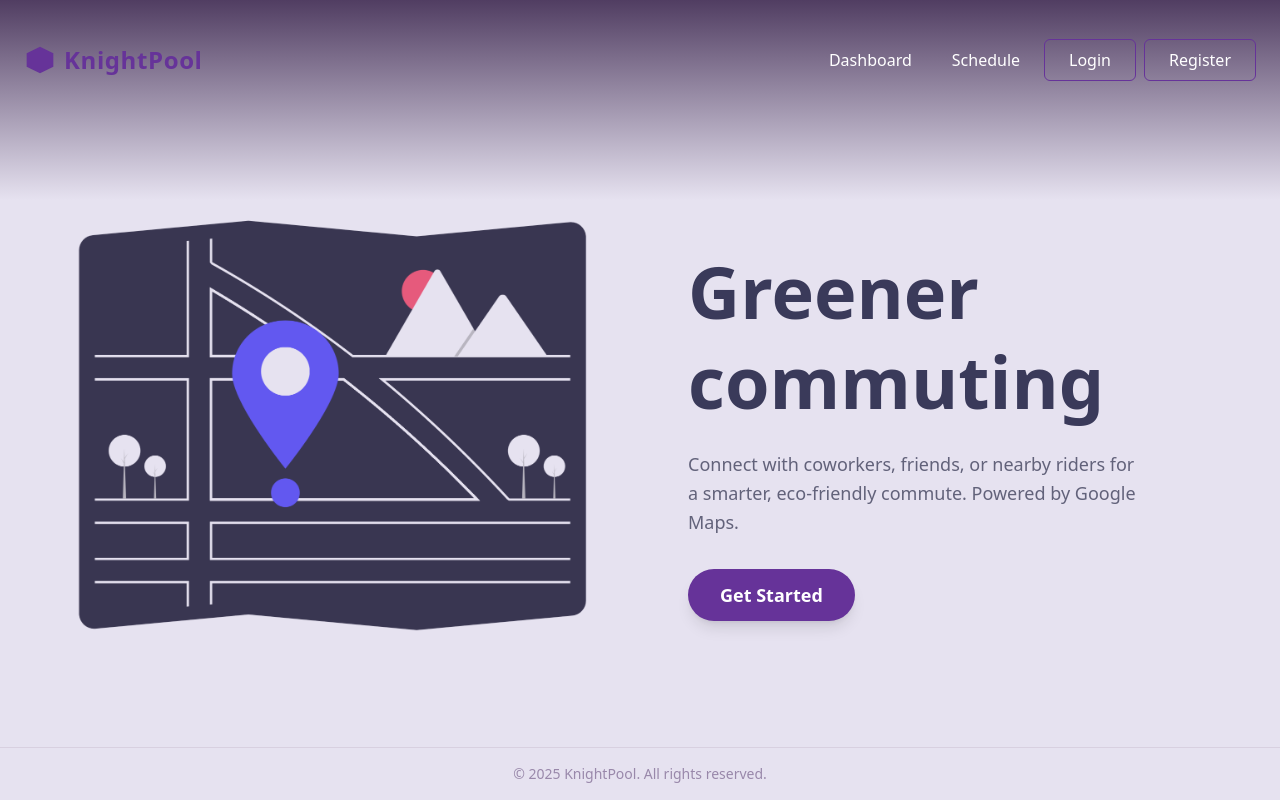
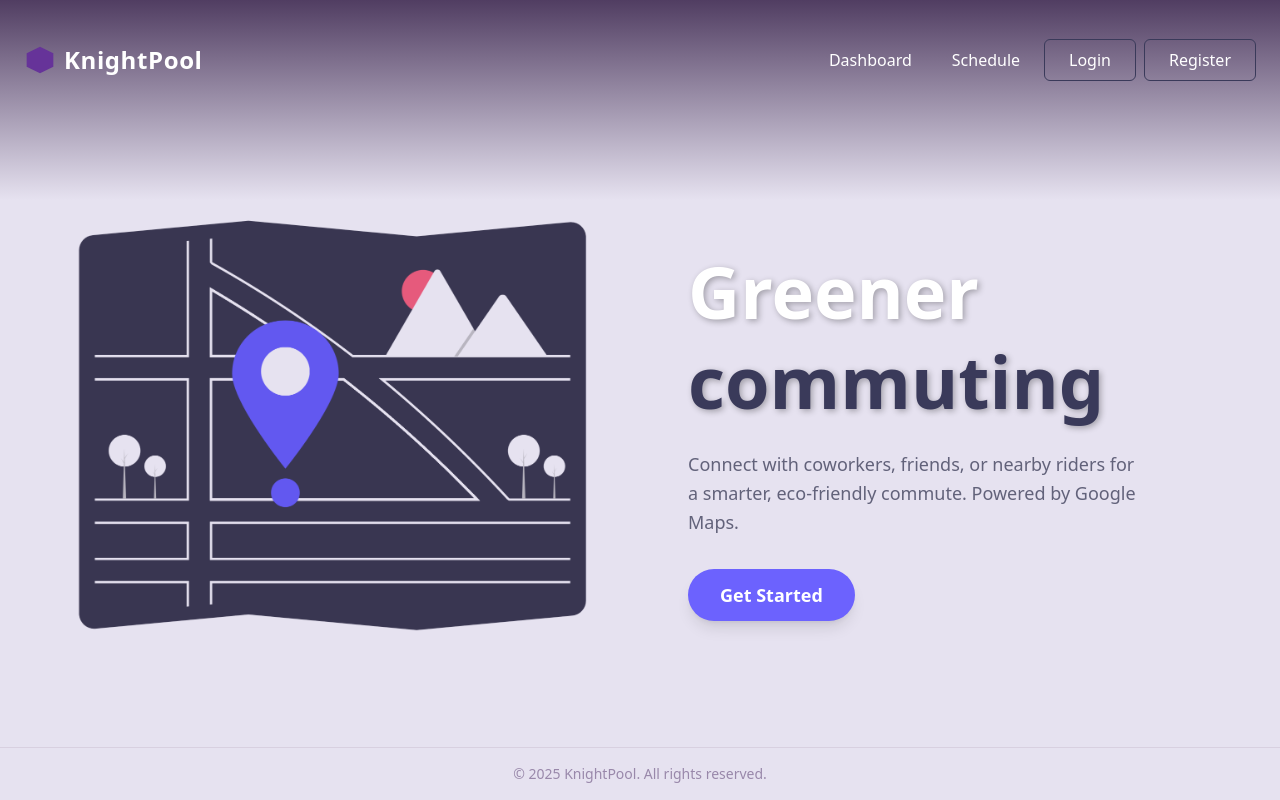
Before and after one commit to morallyearlgrey/carpool, a Next.js app: page / in a window 1280 px wide. Built offline with nearby package versions, Linux system fonts and the light colour scheme; no server answers.

Commit message:
adjusted colors

```diff
--- a/src/app/dashboard/page.tsx
+++ b/src/app/dashboard/page.tsx
@@ -51,13 +51,13 @@ const DashboardPage = () => {
 
         <div className={`lg:col-span-1 flex flex-col gap-8 ${animationClasses('100ms')}`}>
           <div className="bg-white bg-opacity-50 backdrop-blur-lg rounded-xl p-6 shadow-lg shadow-purple-500/10 flex-grow">
-            <h2 className="text-2xl font-bold text-purple-800 mb-4 flex items-center gap-2"><BellIcon className="text-purple-600"/> Upcoming Rides</h2>
+            <h2 className="text-2xl font-bold text-[#3a3a5a] mb-4 flex items-center gap-2"><BellIcon className="text-[#3a3a5a]"/> Upcoming Rides</h2>
             <div className="bg-white bg-opacity-70 rounded-lg min-h-[180px] flex items-center justify-center p-4">
               <p className="text-gray-600 text-lg">No upcoming rides scheduled.</p>
             </div>
           </div>
           <div className="bg-white bg-opacity-50 backdrop-blur-lg rounded-xl p-6 shadow-lg shadow-purple-500/10 flex-grow">
-            <h2 className="text-2xl font-bold text-purple-800 mb-4 flex items-center gap-2"><RouteIcon className="text-purple-600"/> Suggested Rides</h2>
+            <h2 className="text-2xl font-bold text-[#3a3a5a] mb-4 flex items-center gap-2"><RouteIcon className="text-[#3a3a5a]"/> Suggested Rides</h2>
             <div className="bg-white bg-opacity-70 rounded-lg min-h-[180px] p-4">
               {/* Recommended rides component - replace currentUserId and request with real data when available */}
               <RecommendedRides currentUserId={"000000000000000000000000"} request={{ date: new Date().toISOString(), startTime: '08:30', beginLocation: { lat: 37.77, long: -122.42 }, finalLocation: { lat: 37.79, long: -122.39 } }} />
@@ -81,7 +81,7 @@ const DashboardPage = () => {
         </div>
 
         <div className={`lg:col-span-1 bg-white bg-opacity-50 backdrop-blur-lg rounded-xl p-6 shadow-lg shadow-purple-500/10 flex flex-col items-center ${animationClasses('300ms')}`}>
-          <h2 className="text-2xl font-bold text-purple-800 mb-6 w-full text-center flex items-center justify-center gap-2"><UserIcon className="text-purple-600"/> Profile</h2>
+          <h2 className="text-2xl font-bold text-[#3a3a5a] mb-6 w-full text-center flex items-center justify-center gap-2"><UserIcon className="text-[#3a3a5a]"/> Profile</h2>
           <div className="w-32 h-32 bg-gray-200 rounded-lg mb-6 flex items-center justify-center text-gray-500 text-sm overflow-hidden shadow-inner">
             <UserIcon className="w-16 h-16 text-gray-400"/>
           </div>
--- a/src/app/globals.css
+++ b/src/app/globals.css
@@ -125,12 +125,16 @@ body {
   background-color: #e6e2f0;
 }
 
+.buttons2 {
+  background: #342b52;
+}
+
 .buttons {
-	background: #663399;
+	background: #6c62fe;
 }
 
 .buttons:hover {
-	background: #5f5198;
+	background: #3a3a5a;
 }
 
 .inputs {
@@ -146,10 +150,24 @@ body {
 
 .inputs:hover {
 	outline: none;
-	box-shadow: 0 0 0 2px #663399;
+	box-shadow: 0 0 0 2px #3a3a5a;
 }
 
 .inputs:focus {
 	outline: none;
-	box-shadow: 0 0 0 2px #663399;
+	box-shadow: 0 0 0 2px #3a3a5a;
 }
+
+.text-shadow {
+  text-shadow: 2px 2px 6px rgba(0, 0, 0, 0.3);
+}
+
+.text-shadow-lg {
+  text-shadow: 4px 4px 12px rgba(0, 0, 0, 0.5);
+}
+
+.cal-sans-regular {
+  font-family: "Cal Sans", sans-serif;
+  font-weight: 400;
+  font-style: normal;
+}
--- a/src/app/page.tsx
+++ b/src/app/page.tsx
@@ -50,7 +50,7 @@ const HomePage: React.FC = () => {
         {/* Right: Text Content */}
         <div className="flex flex-col items-center md:items-start justify-center w-full md:w-1/2 text-center md:text-left py-12 md:py-0">
           {/* Responsive Font Size for Headline */}
-          <h1 className="text-5xl sm:text-6xl lg:text-7xl font-extrabold text-[#3a3a5a] mb-6 leading-tight">
+          <h1 className="text-5xl sm:text-6xl lg:text-7xl font-extrabold text-white mb-6 leading-tight text-shadow">
             <span
               className={`transition-opacity duration-300 inline-block mr-3 sm:mr-4 ${
                 fade ? "opacity-100" : "opacity-0"
@@ -58,7 +58,7 @@ const HomePage: React.FC = () => {
             >
               {words[currentWordIndex]}
             </span>
-            <span className="inline-block">
+            <span className="inline-block text-[#3a3a5a] text-shadow">
               commuting
             </span>
           </h1>
--- a/src/components/navbar.tsx
+++ b/src/components/navbar.tsx
@@ -35,7 +35,7 @@ const Navbar: React.FC<NavbarProps> = ({ isLoggedIn }) => {
             <svg className="w-8 h-8 text-[#663399]" viewBox="0 0 24 24" fill="currentColor" xmlns="http://www.w.org/2000/svg">
             <path d="M12 2L2 7V17L12 22L22 17V7L12 2Z" />
           </svg>
-           <h1 className="text-2xl font-extrabold text-[#663399] tracking-wide">
+           <h1 className="text-2xl font-extrabold text-white tracking-wide">
             KnightPool
           </h1>
           </Link>
@@ -52,7 +52,7 @@ const Navbar: React.FC<NavbarProps> = ({ isLoggedIn }) => {
                 key={index}
                 href={route.href}
                 className={`relative flex items-center px-4 py-2 text-white text-base rounded-sm transition-all duration-500 ${
-                  isSpecial ? "px-4 py-1.5 text-sm md:px-6 md:py-2 md:text-base bg-transparent text-[#663399] font-medium rounded-full border border-[#663399] hover:bg-[#663399] transition whitespace-nowrap" : "hover:text-[#663399]"
+                  isSpecial ? "px-4 py-1.5 text-sm md:px-6 md:py-2 md:text-base bg-transparent text-[#663399] font-medium rounded-full border border-[#3a3a5a] hover:bg-[#3a3a5a] transition whitespace-nowrap" : "hover:text-[#3a3a5a]"
                 }`}
               >
                 {route.title}
```
